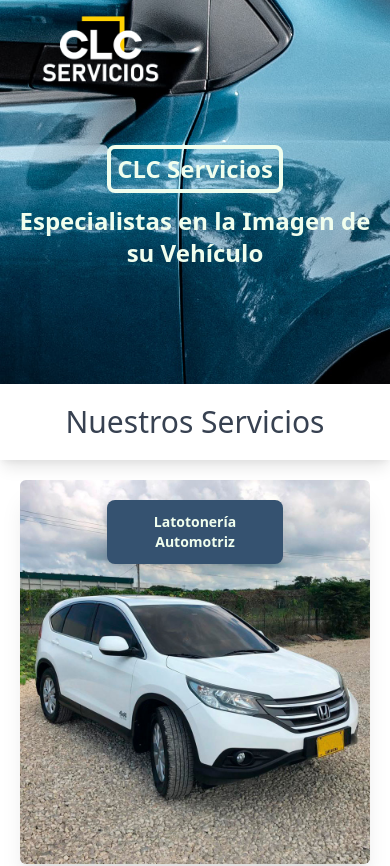
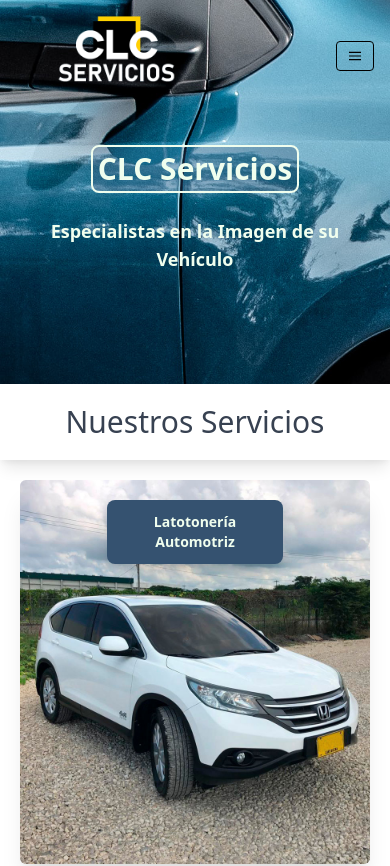
Before and after one commit to SamirAlexander/CLCservciosi, a React (Create React App) app: page / in a window 390 px wide. Shown: the top 866 px of the page. Built offline with nearby package versions, Linux system fonts and the light colour scheme.

Commit message:
Realiza el Navbar y la configuracion a responsive

```diff
--- a/src/components/header2.js
+++ b/src/components/header2.js
@@ -1,10 +1,51 @@
-import React from 'react'
+import React, {useState} from 'react'
 import logo from "media/LogoCLC.png";
+import { Link } from 'react-router-dom';
 
 const Header2 = () => {
+
+    const [state, setstate] = useState("w-full block flex-grow lg:flex lg:items-center lg:w-auto hidden");
+
+    const handleClick = () => {
+        setstate(console.log("Me estas haciendo click"));
+        if (state === "w-full block flex-grow lg:flex lg:items-center lg:w-auto hidden") {
+            setstate("w-full block flex-grow lg:flex lg:items-center lg:w-auto")
+        } else {
+            setstate("w-full block flex-grow lg:flex lg:items-center lg:w-auto hidden")
+        }
+        /* setstate("w-full block flex-grow lg:flex lg:items-center lg:w-auto") */
+    };
+
     return (
         <div className="header2">
-            <img className="logoheader" src={logo} width="200px" alt=" " />
+
+            <nav className="flex items-center justify-between flex-wrap bg-teal-500 px-4">
+                <div className="flex items-center flex-shrink-0 text-white">
+                    <img className="logoheader" src={logo} width="200px" alt=" " />
+                    {/* <svg class="fill-current h-8 w-8 mr-2" width="54" height="54" viewBox="0 0 54 54" xmlns="http://www.w3.org/2000/svg"><path d="M13.5 22.1c1.8-7.2 6.3-10.8 13.5-10.8 10.8 0 12.15 8.1 17.55 9.45 3.6.9 6.75-.45 9.45-4.05-1.8 7.2-6.3 10.8-13.5 10.8-10.8 0-12.15-8.1-17.55-9.45-3.6-.9-6.75.45-9.45 4.05zM0 38.3c1.8-7.2 6.3-10.8 13.5-10.8 10.8 0 12.15 8.1 17.55 9.45 3.6.9 6.75-.45 9.45-4.05-1.8 7.2-6.3 10.8-13.5 10.8-10.8 0-12.15-8.1-17.55-9.45-3.6-.9-6.75.45-9.45 4.05z"/></svg>
+                    <span class="font-semibold text-xl tracking-tight">Tailwind CSS</span> */}
+                </div>
+                <div className="block lg:hidden">
+                    <button onClick={handleClick} className="flex items-center px-3 py-2 border rounded text-teal-200 border-teal-400 hover:text-white hover:border-white">
+                        <svg className="fill-current h-3 w-3" viewBox="0 0 20 20" xmlns="http://www.w3.org/2000/svg"><title>Menu</title><path d="M0 3h20v2H0V3zm0 6h20v2H0V9zm0 6h20v2H0v-2z"/></svg>
+                    </button>
+                </div>
+                <div className={state}>
+                    <div  className="text-sm lg:flex-grow">
+                        <Link to="#responsive-header" className="w-36 block mt-4 lg:inline-block lg:mt-0 text-teal-200 hover:bg-white text-white hover:text-colorclc-light rounded-lg px-2 lg:text-center">Acerca de Nosotros</Link>
+                        <Link to="#responsive-header" className="w-36 block mt-4 lg:inline-block lg:mt-0 text-teal-200 hover:bg-white text-white hover:text-colorclc-light rounded-lg px-2 lg:text-center">Servicios</Link>
+                        <Link to="#responsive-header" className="w-36 block mt-4 lg:inline-block lg:mt-0 text-teal-200 hover:bg-white text-white hover:text-colorclc-light rounded-lg px-2 lg:text-center">Contacto</Link>
+                    </div>
+                   {/*  <div>
+                        <Link to="#" className="inline-block text-sm px-4 py-2 leading-none border rounded text-white border-white hover:border-transparent hover:text-teal-500 hover:bg-white mt-4 lg:mt-0">Download</Link>
+                    </div> */}
+                </div>
+            </nav>
+
+
+
+
+            {/* <img className="logoheader" src={logo} width="200px" alt=" " /> */}
             <div className="nombreEmpresa">CLC Servicios</div>
             <div className="nombreEmpresa2">Especialistas en la Imagen de su Vehículo</div>
         </div>
--- a/src/styles/styles.css
+++ b/src/styles/styles.css
@@ -13,11 +13,11 @@
 }
 
 .nombreEmpresa{
-  @apply border-4 text-2xl m-auto w-44 text-white font-semibold text-center p-1 rounded-lg mt-8;
+  @apply border-2 text-3xl m-auto w-52 text-white bg-colorclc bg-opacity-30 font-semibold text-center p-1 rounded-lg mt-8;
 }
 
 .nombreEmpresa2{
-  @apply text-2xl m-auto  text-white font-semibold text-center p-3;
+  @apply text-lg md:border-2 md:bg-colorclc md:text-2xl m-auto mt-3 md:w-1/2 rounded-lg md:bg-opacity-30 text-white font-semibold text-center p-3;
 }
 
 /* Main de la pagina */
--- a/tailwind.config.js
+++ b/tailwind.config.js
@@ -16,6 +16,9 @@
           light: "#85d7ff",
           DEFAULT: "#f0feee",
           dark: "#009eeb",
+        },
+        yellow: {
+          DEFAULT: "#FFD22E",
         },
       },
       extend: {
```
